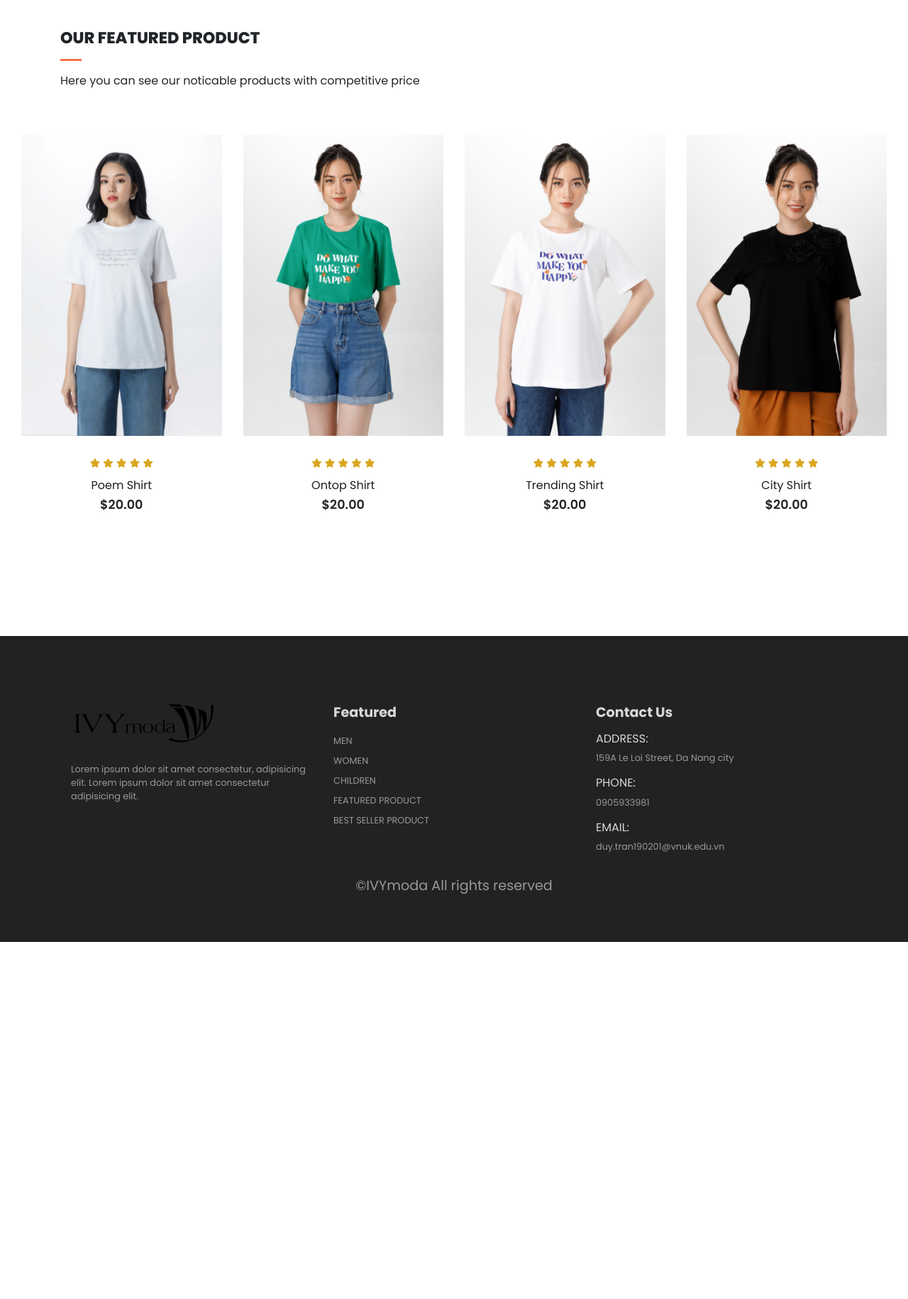
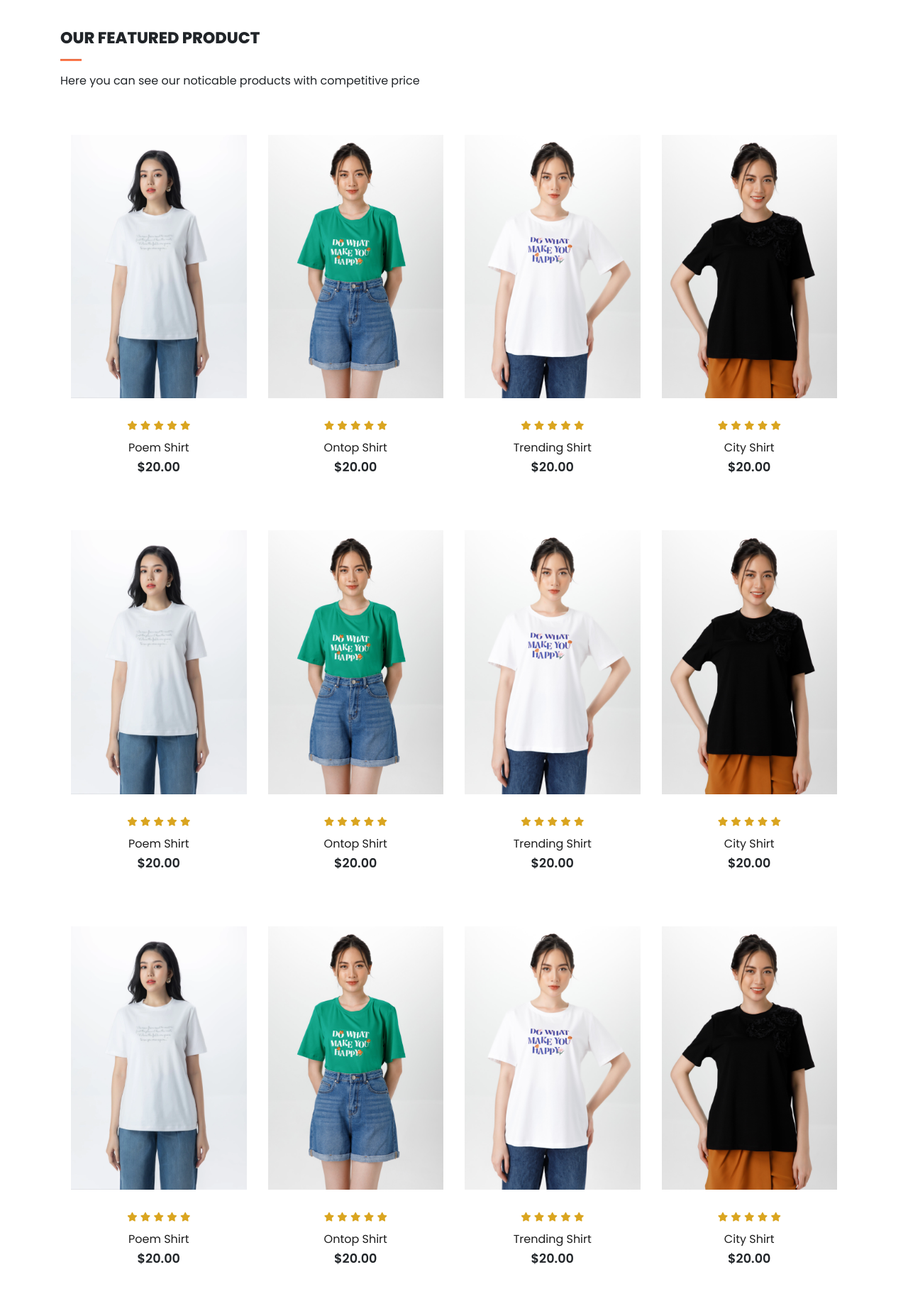
Before and after one commit to sherlockduy4869/Ivy_Website, a PHP site: page /shop.html in a window 1280 px wide. Shown: the part 250-2080 px from the top of the page at 71% size. Before the commit the page ends 1577 px from the top, so only its background shows below. Run offline with PHP 8.4, Linux system fonts and the light colour scheme; some libraries are stand-ins or nearby versions.

Commit message:
Add pagination to shop page

```diff
--- a/Resource/css/style.css
+++ b/Resource/css/style.css
@@ -282,3 +282,11 @@ footer p{
 .copyright{
     font-size: 1.2rem;
 }
+
+/*PRODUCT SHOP AREA*/
+.featured-product-shop-area .product img{
+    width: 100%;
+    height: auto;
+    box-sizing: border-box;
+    object-fit: cover;
+}
--- a/shop.html
+++ b/shop.html
@@ -38,13 +38,13 @@
         </div>
       </nav>
     <!--FEATURED PRODUCT AREA-->
-    <section class="featured-product-area my-5 py-5">
+    <section class="featured-product-shop-area my-5 py-5">
       <div class="container mt-5 py-5">
         <h3>OUR FEATURED PRODUCT</h3>
         <hr>
         <p>Here you can see our noticable products with competitive price</p>
       </div>
-      <div class="row mx-auto container-fluid">
+      <div class="row mx-auto container">
         <div class="product text-center col-lg-3 col-md-4 col-12">
           <img class="img-fluid mb-3" src="./Resource/img/featured-product1.jfif" alt="">
           <div class="star">
@@ -100,6 +100,189 @@
           <h4 class="product-price">$20.00</h4>
           <button class="buy-btn btn">Buy Now</button>
         </div>
+
+        <div class="product text-center col-lg-3 col-md-4 col-12">
+          <img class="img-fluid mb-3" src="./Resource/img/featured-product1.jfif" alt="">
+          <div class="star">
+            <i class="fas fa-star"></i>
+            <i class="fas fa-star"></i>
+            <i class="fas fa-star"></i>
+            <i class="fas fa-star"></i>
+            <i class="fas fa-star"></i>
+          </div>
+          <h5 class="product-name">Poem Shirt</h5>
+          <h4 class="product-price">$20.00</h4>
+          <button class="buy-btn btn">Buy Now</button>
+        </div>
+
+        <div class="product text-center col-lg-3 col-md-4 col-12">
+          <img class="img-fluid mb-3" src="./Resource/img/featured-product2.jfif" alt="">
+          <div class="star">
+            <i class="fas fa-star"></i>
+            <i class="fas fa-star"></i>
+            <i class="fas fa-star"></i>
+            <i class="fas fa-star"></i>
+            <i class="fas fa-star"></i>
+          </div>
+          <h5 class="product-name">Ontop Shirt</h5>
+          <h4 class="product-price">$20.00</h4>
+          <button class="buy-btn btn">Buy Now</button>
+        </div>
+
+        <div class="product text-center col-lg-3 col-md-4 col-12">
+          <img class="img-fluid mb-3" src="./Resource/img/featured-product3.jfif" alt="">
+          <div class="star">
+            <i class="fas fa-star"></i>
+            <i class="fas fa-star"></i>
+            <i class="fas fa-star"></i>
+            <i class="fas fa-star"></i>
+            <i class="fas fa-star"></i>
+          </div>
+          <h5 class="product-name">Trending Shirt</h5>
+          <h4 class="product-price">$20.00</h4>
+          <button class="buy-btn btn">Buy Now</button>
+        </div>
+
+        <div class="product text-center col-lg-3 col-md-4 col-12">
+          <img class="img-fluid mb-3" src="./Resource/img/featured-product4.jfif" alt="">
+          <div class="star">
+            <i class="fas fa-star"></i>
+            <i class="fas fa-star"></i>
+            <i class="fas fa-star"></i>
+            <i class="fas fa-star"></i>
+            <i class="fas fa-star"></i>
+          </div>
+          <h5 class="product-name">City Shirt</h5>
+          <h4 class="product-price">$20.00</h4>
+          <button class="buy-btn btn">Buy Now</button>
+        </div>
+
+        <div class="product text-center col-lg-3 col-md-4 col-12">
+          <img class="img-fluid mb-3" src="./Resource/img/featured-product1.jfif" alt="">
+          <div class="star">
+            <i class="fas fa-star"></i>
+            <i class="fas fa-star"></i>
+            <i class="fas fa-star"></i>
+            <i class="fas fa-star"></i>
+            <i class="fas fa-star"></i>
+          </div>
+          <h5 class="product-name">Poem Shirt</h5>
+          <h4 class="product-price">$20.00</h4>
+          <button class="buy-btn btn">Buy Now</button>
+        </div>
+
+        <div class="product text-center col-lg-3 col-md-4 col-12">
+          <img class="img-fluid mb-3" src="./Resource/img/featured-product2.jfif" alt="">
+          <div class="star">
+            <i class="fas fa-star"></i>
+            <i class="fas fa-star"></i>
+            <i class="fas fa-star"></i>
+            <i class="fas fa-star"></i>
+            <i class="fas fa-star"></i>
+          </div>
+          <h5 class="product-name">Ontop Shirt</h5>
+          <h4 class="product-price">$20.00</h4>
+          <button class="buy-btn btn">Buy Now</button>
+        </div>
+
+        <div class="product text-center col-lg-3 col-md-4 col-12">
+          <img class="img-fluid mb-3" src="./Resource/img/featured-product3.jfif" alt="">
+          <div class="star">
+            <i class="fas fa-star"></i>
+            <i class="fas fa-star"></i>
+            <i class="fas fa-star"></i>
+            <i class="fas fa-star"></i>
+            <i class="fas fa-star"></i>
+          </div>
+          <h5 class="product-name">Trending Shirt</h5>
+          <h4 class="product-price">$20.00</h4>
+          <button class="buy-btn btn">Buy Now</button>
+        </div>
+
+        <div class="product text-center col-lg-3 col-md-4 col-12">
+          <img class="img-fluid mb-3" src="./Resource/img/featured-product4.jfif" alt="">
+          <div class="star">
+            <i class="fas fa-star"></i>
+            <i class="fas fa-star"></i>
+            <i class="fas fa-star"></i>
+            <i class="fas fa-star"></i>
+            <i class="fas fa-star"></i>
+          </div>
+          <h5 class="product-name">City Shirt</h5>
+          <h4 class="product-price">$20.00</h4>
+          <button class="buy-btn btn">Buy Now</button>
+        </div>
+
+        <div class="product text-center col-lg-3 col-md-4 col-12">
+          <img class="img-fluid mb-3" src="./Resource/img/featured-product1.jfif" alt="">
+          <div class="star">
+            <i class="fas fa-star"></i>
+            <i class="fas fa-star"></i>
+            <i class="fas fa-star"></i>
+            <i class="fas fa-star"></i>
+            <i class="fas fa-star"></i>
+          </div>
+          <h5 class="product-name">Poem Shirt</h5>
+          <h4 class="product-price">$20.00</h4>
+          <button class="buy-btn btn">Buy Now</button>
+        </div>
+
+        <div class="product text-center col-lg-3 col-md-4 col-12">
+          <img class="img-fluid mb-3" src="./Resource/img/featured-product2.jfif" alt="">
+          <div class="star">
+            <i class="fas fa-star"></i>
+            <i class="fas fa-star"></i>
+            <i class="fas fa-star"></i>
+            <i class="fas fa-star"></i>
+            <i class="fas fa-star"></i>
+          </div>
+          <h5 class="product-name">Ontop Shirt</h5>
+          <h4 class="product-price">$20.00</h4>
+          <button class="buy-btn btn">Buy Now</button>
+        </div>
+
+        <div class="product text-center col-lg-3 col-md-4 col-12">
+          <img class="img-fluid mb-3" src="./Resource/img/featured-product3.jfif" alt="">
+          <div class="star">
+            <i class="fas fa-star"></i>
+            <i class="fas fa-star"></i>
+            <i class="fas fa-star"></i>
+            <i class="fas fa-star"></i>
+            <i class="fas fa-star"></i>
+          </div>
+          <h5 class="product-name">Trending Shirt</h5>
+          <h4 class="product-price">$20.00</h4>
+          <button class="buy-btn btn">Buy Now</button>
+        </div>
+
+        <div class="product text-center col-lg-3 col-md-4 col-12">
+          <img class="img-fluid mb-3" src="./Resource/img/featured-product4.jfif" alt="">
+          <div class="star">
+            <i class="fas fa-star"></i>
+            <i class="fas fa-star"></i>
+            <i class="fas fa-star"></i>
+            <i class="fas fa-star"></i>
+            <i class="fas fa-star"></i>
+          </div>
+          <h5 class="product-name">City Shirt</h5>
+          <h4 class="product-price">$20.00</h4>
+          <button class="buy-btn btn">Buy Now</button>
+        </div>
+        <nav aria-label="...">
+          <ul class="pagination">
+            <li class="page-item disabled">
+              <a class="page-link" href="#" tabindex="-1" aria-disabled="true">Previous</a>
+            </li>
+            <li class="page-item"><a class="page-link" href="#">1</a></li>
+            <li class="page-item active" aria-current="page">
+              <a class="page-link" href="#">2</a>
+            </li>
+            <li class="page-item"><a class="page-link" href="#">3</a></li>
+            <li class="page-item">
+              <a class="page-link" href="#">Next</a>
+            </li>
+          </ul>
+        </nav>
       </div>
     </section>
       <!--FOOTER AREA-->
```
